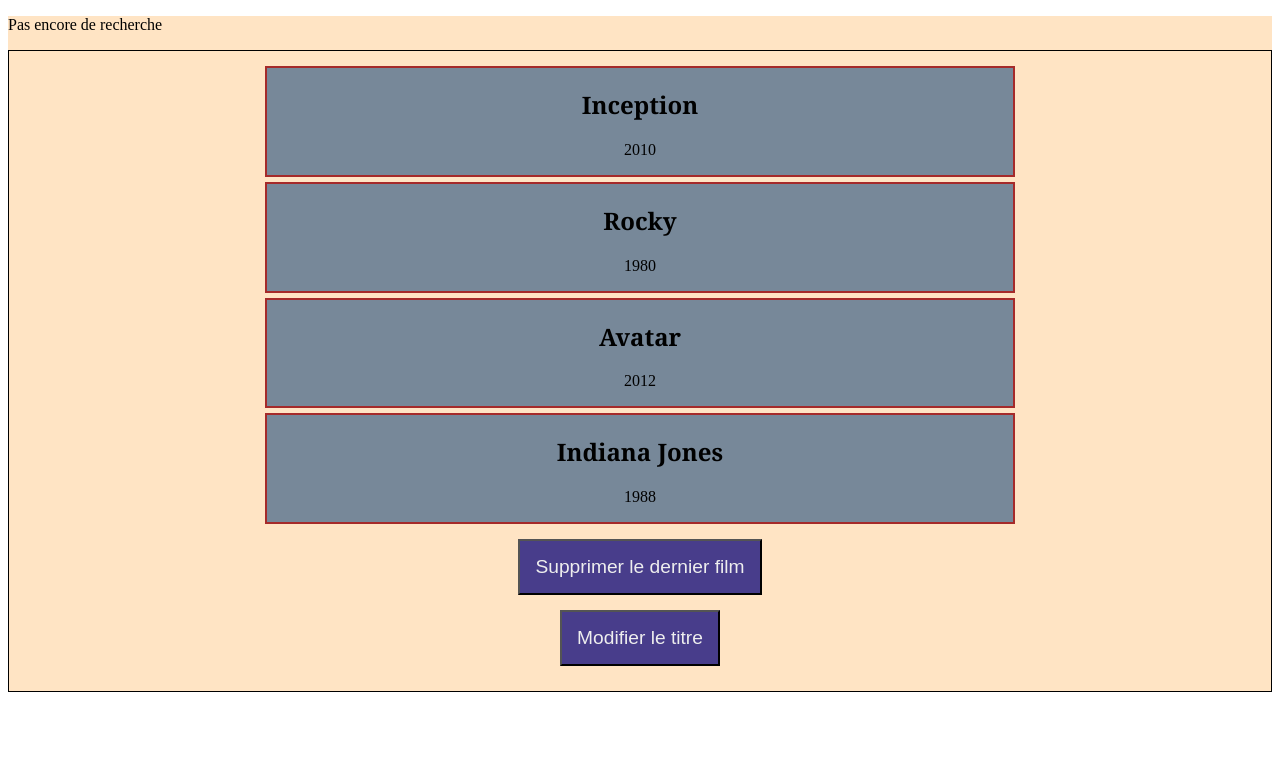
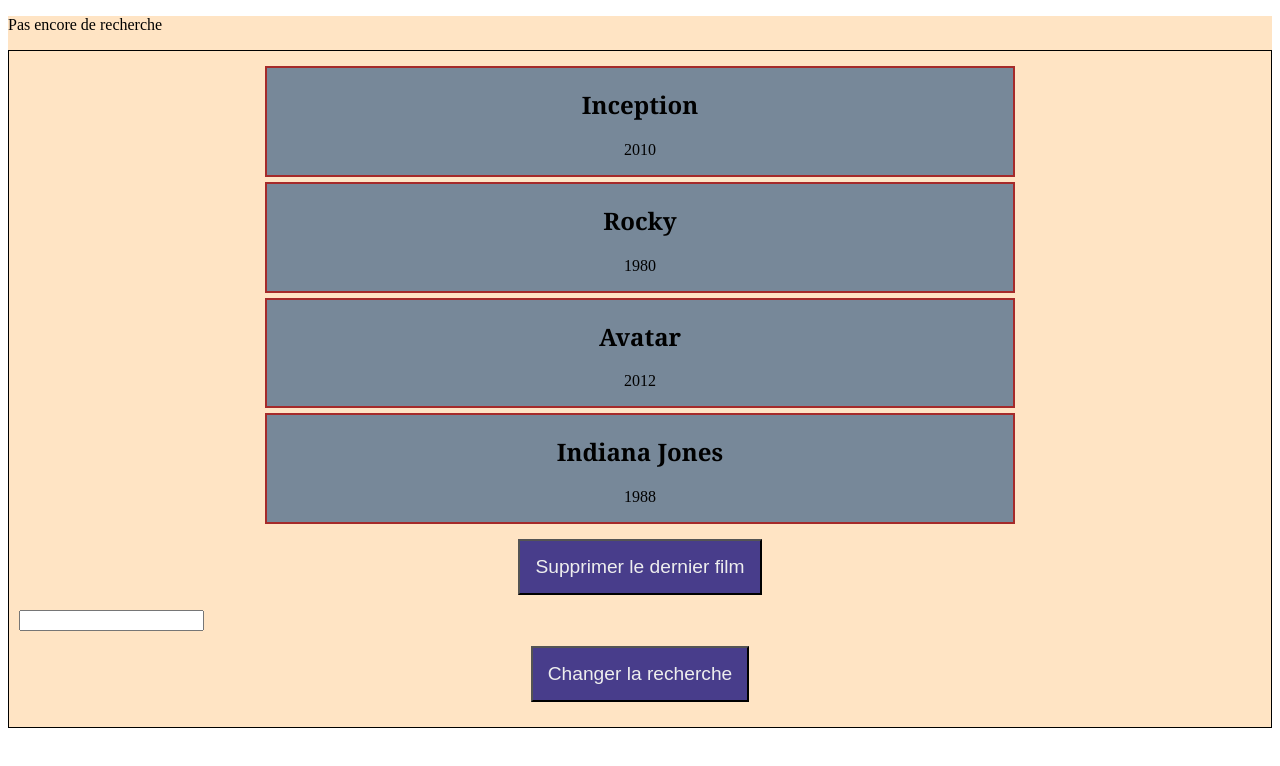
Before and after one commit to AlexandreDestoky/Vue_js, a Vue app in the folder test_cli/: page / in a window 1280 px wide. Shown: the top 766 px of the page. Built offline with nearby package versions, Linux system fonts and the light colour scheme.

Commit message:
Données d'input vers parent
$emit

```diff
--- a/test_cli/src/App.vue
+++ b/test_cli/src/App.vue
@@ -1,8 +1,8 @@
 <template>
   <div id="app">
-    <!-- <p>salut</p> -->
     <p>{{recherche}}</p>
-    <Card :tabFilm="films" @changementdeTitre="changementTitre($event)"/>
+    <!-- <Card :tabFilm="films" @changementdeTitre="changementTitre($event)"/> -->
+    <Card :tabFilm="films" @setRecherche="changementTitre($event)"/>
   </div>
 </template>
 
--- a/test_cli/src/components/Card.vue
+++ b/test_cli/src/components/Card.vue
@@ -1,43 +1,57 @@
 <template>
   <div class="card">
-  <div v-for="(film,index) in tabFilm" :key="index" class="carte">
-    <h2>{{film.titre}}</h2>
-    <p>{{film.date}}</p>
+    <div v-for="(film, index) in tabFilm" :key="index" class="carte">
+      <h2>{{ film.titre }}</h2>
+      <p>{{ film.date }}</p>
     </div>
     <button @click="deleteLastMovie">Supprimer le dernier film</button>
-  <button @click="changeTitre">Modifier le titre</button>
+    <!-- <button @click="changeTitre">Modifier le titre</button> -->
+    <input type="text" v-model="search" />
+    <button @click="envoiRecherche">Changer la recherche</button>
   </div>
 </template>
 
 <script>
 export default {
   props: {
-    tabFilm : Array
+    tabFilm: Array,
   },
   methods: {
     deleteLastMovie() {
       this.tabFilm.pop();
     },
-    changeTitre() {
-      this.$emit("changementdeTitre","Titre changé");
+    envoiRecherche() {
+      if (this.search != "") {
+        this.$emit("setRecherche", this.search);
+      } else {
+        this.$emit("setRecherche", "OUPS");
       }
     },
-}
+    // changeTitre() {
+    //   this.$emit("changementdeTitre","Titre changé");
+    // }
+  },
+  data() {
+    return {
+      search: "",
+    };
+  },
+};
 </script>
 
 <style scoped>
 .card {
-    border:1px solid black;
-    padding:10px;
+  border: 1px solid black;
+  padding: 10px;
 }
 
 h2 {
-    font-family: Cambria, Cochin, Georgia, Times, 'Times New Roman', serif;
+  font-family: Cambria, Cochin, Georgia, Times, "Times New Roman", serif;
 }
 
 .carte {
   border: 2px solid brown;
-    margin:5px auto;
+  margin: 5px auto;
   text-align: center;
   width: 60%;
   background: lightslategray;
@@ -45,14 +59,12 @@ export default {
 
 button {
   display: block;
-    margin:15px auto;
+  margin: 15px auto;
   /* width: 200px; */
-    padding:15px;
+  padding: 15px;
   background: darkslateblue;
-    color:#eee;
+  color: #eee;
   font-size: 1.2rem;
   cursor: pointer;
-
 }
-
 </style>
```
Lines whose indentation alone changed are shown as unchanged.
